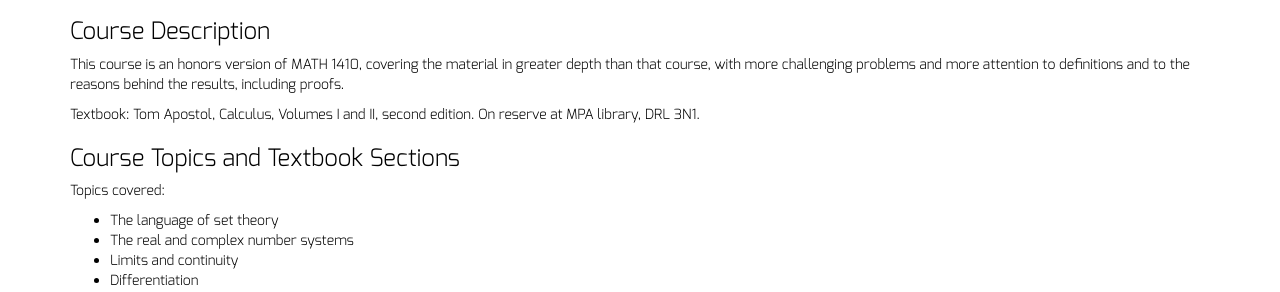
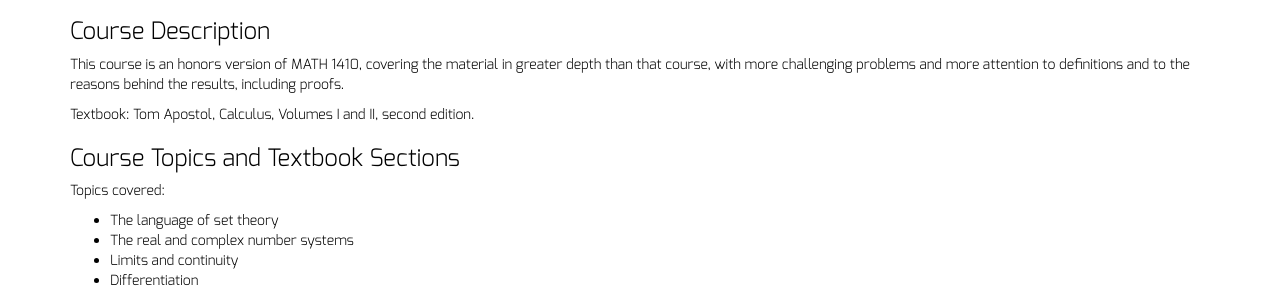
Before and after one commit to dkrashen/honors-calculus-1610, a Jekyll site: the page built from administrative.md, in a window 1280 px wide. Shown: the part 378-670 px from the top of the page. Built offline with Jekyll 4.4.1, drawn with Linux system fonts in a browser that asks for light colours; nearby versions of some CDN libraries.

Commit message:
fix library snafu

```diff
--- a/administrative.md
+++ b/administrative.md
@@ -10,7 +10,7 @@ This course is an honors version of MATH 1410, covering the
 material in greater depth than that course, with more challenging problems and more attention to definitions and to the reasons behind the results, including proofs.
 
 
-Textbook: Tom Apostol, Calculus, Volumes I and II, second edition. On reserve at MPA library, DRL 3N1.
+Textbook: Tom Apostol, Calculus, Volumes I and II, second edition.
 ### Course Topics and Textbook Sections
 
 Topics covered:
```
